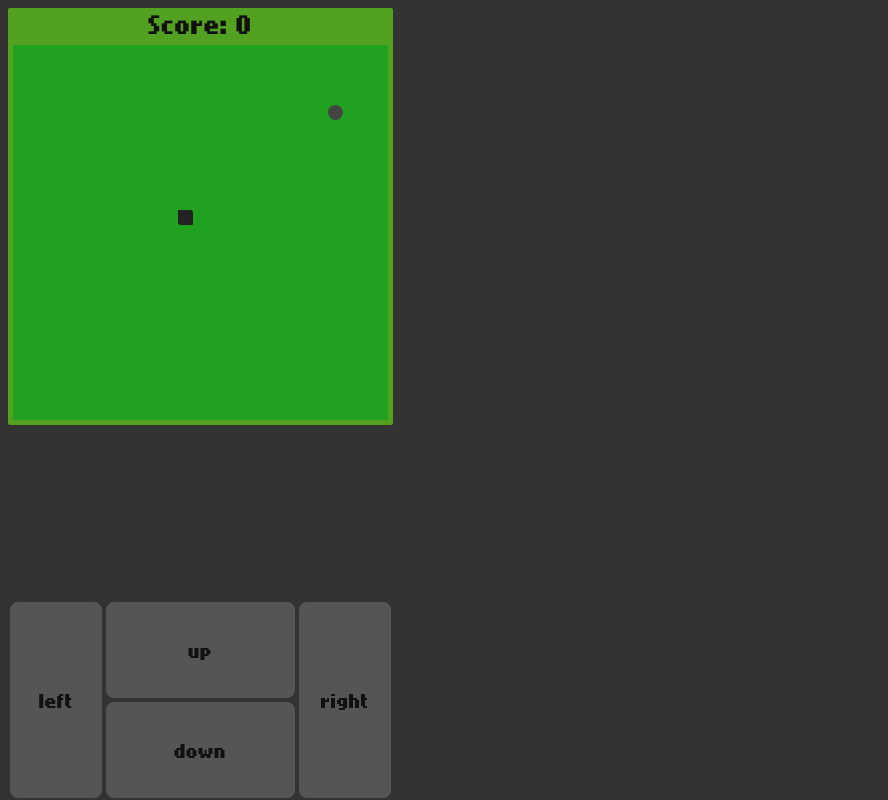
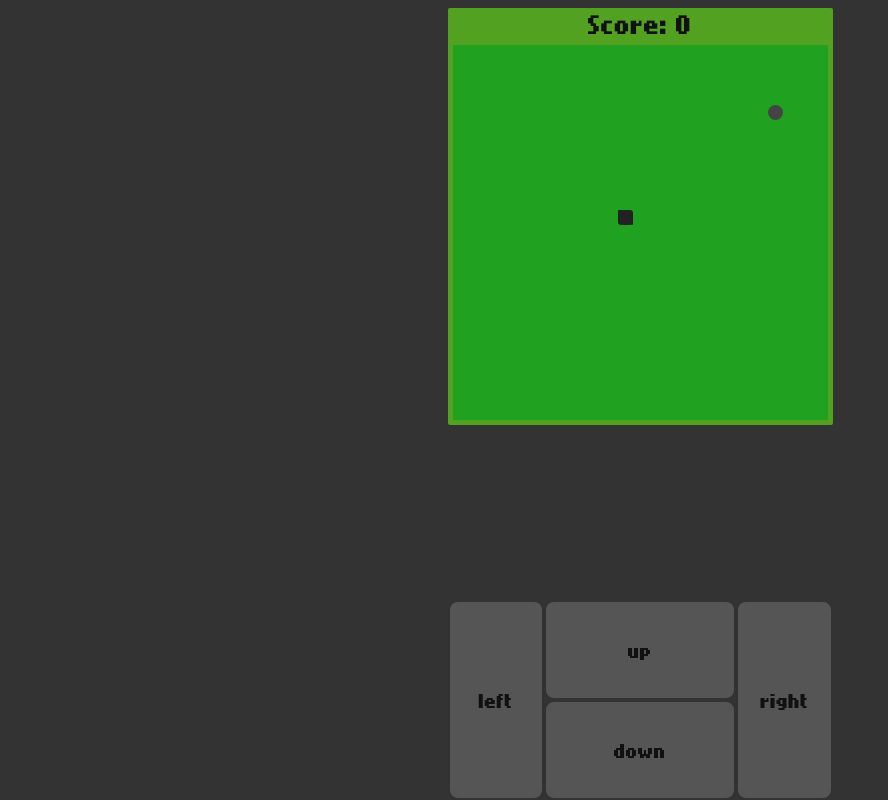
Before and after one commit to alvarovazquez/snake-js, a plain HTML site: page demo/index.html in a window 1280 px wide. Shown: the whole page, without its empty margins (0-888 px from the left). Drawn offline with Linux system fonts and the light colour scheme.

Commit message:
Minor style changes for the demo.

```diff
--- a/demo/css/styles.css
+++ b/demo/css/styles.css
@@ -18,8 +18,8 @@ body {
 	font-family: 'Nokia cellphone';
 	font-size: 16pt;
 	display: block;
-	float: left;
 	clear: both;
+	margin: auto;
 	width: 385px;
 	padding-top: 5px;
 	border-top-left-radius: 2px;
@@ -37,6 +37,9 @@ body {
 	clear: both;
 	position: fixed;
 	bottom: 0;
+	left: 50%;
+	right: 50%;
+	margin-left: -192.5px;
 }
 
 #button-up,
@@ -104,9 +107,10 @@ body {
 	border-bottom-left-radius: 2px;
 	border-bottom-right-radius: 2px;
 	background-color: #20a120;
-	float: left;
 	clear: both;
 	width: 385px;
+	height: 385px;
+	margin: auto;
 }
 
 .playground .row {
--- a/demo/index.html
+++ b/demo/index.html
@@ -7,6 +7,7 @@
 		<title>SnakeJS - Yet another snake game made with pure JavaScript</title>
 		<meta name="description" content="A Snake game made with pure JavaScript (ES5)">
 		<meta name="author" content="Alvaro Vazquez">
+		<meta name="viewport" content="width=device-width, initial-scale=1">
 
 		<link rel="stylesheet" href="css/styles.css">
 	</head>
```
